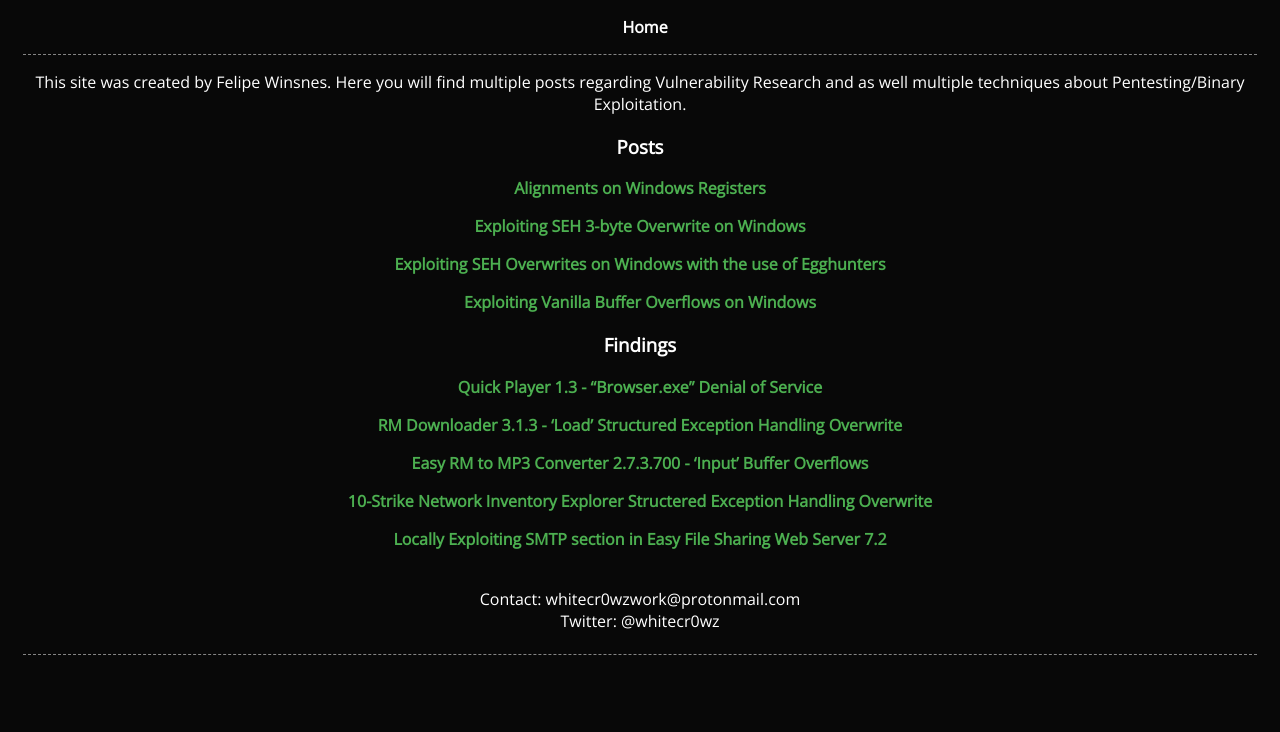
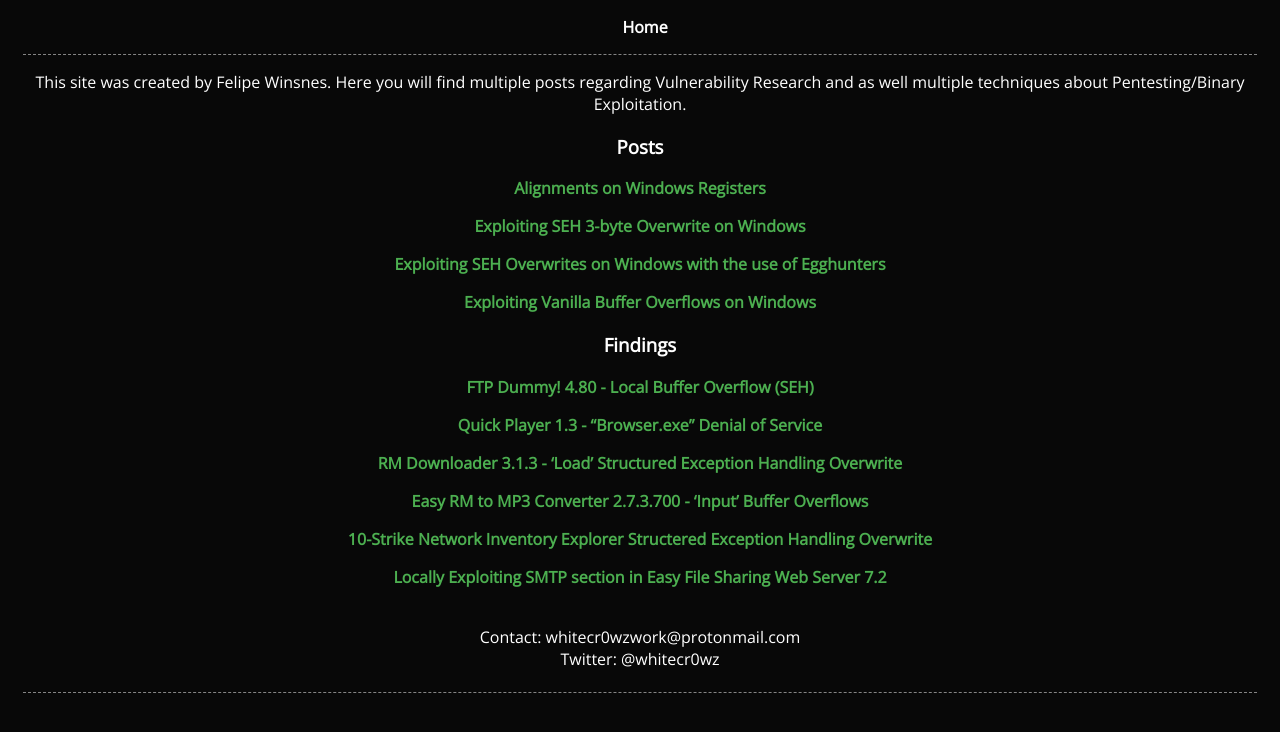
Before and after one commit to whitecr0wz/whitecr0wz.github.io, a Jekyll site: the page built from index.md, in a window 1280 px wide. Shown: the top 732 px of the page. Built offline with Jekyll 4.4.1, drawn with Linux system fonts in a browser that asks for light colours.

Commit message:
Update index.md

```diff
--- a/index.md
+++ b/index.md
@@ -16,6 +16,8 @@ This site was created by Felipe Winsnes. Here you will find multiple posts regar
 
 
 ### Findings
+[FTP Dummy! 4.80 - Local Buffer Overflow (SEH)](https://whitecr0wz.github.io/posts/ftp-dummy/)
+
 [Quick Player 1.3 - "Browser.exe" Denial of Service](https://whitecr0wz.github.io/posts/Quick-Player-Browser-dos/)
 
 [RM Downloader 3.1.3 - 'Load' Structured Exception Handling Overwrite](https://whitecr0wz.github.io/posts/RM-Downloader-SEH/)
```
